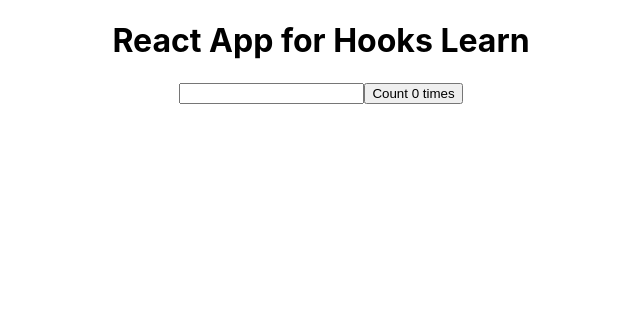
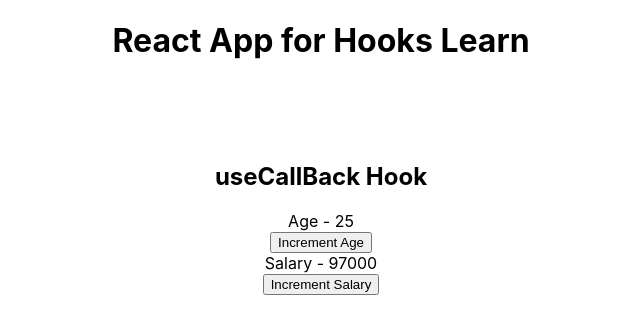
Before and after one commit to Mosharaf456/hooks-func-comp-reactjs-basic, a React (Create React App) app: page / in a window 1280 px wide. Shown: the top 334 px of the page, without its empty margins (319-959 px from the left). Built offline with nearby package versions, Linux system fonts and the light colour scheme.

Commit message:
ref why react

```diff
--- a/src/App.js
+++ b/src/App.js
@@ -50,7 +50,38 @@
             return state;
     }
 }
+/*
+React focuses on User Interface (UI). Respond user interaction and display or render the information on the UI.
+Web default programming language is JavaScript. React is a open source JavaScript library.It is built on pure or Vanilla JavaScript.
+React is a declarative, efficient for building user interfaces.
+React comes in 2013.
+Before we use JS,jquery to handle UI,user interaction.
+We didn,t reuse the code much like HTML, we write the same code again and again to built UI Ex. counters UI.
+To mange by using Vanilla JS, we use DOM manipulation, event handling, data fetching, data manipulation, etc.
+is quite complex for large scale applications.
+It is resolved by using React library. Reuse the code, easy to maintain, easy to test, easy to understand, easy to debug.
 
+Facebook Software Engineer Jordan Walke created React prototype called FaxJS in 2011.FN newsfeed and also instagram uses this in 2012.
+XHP-JS --php html component framework for PHP.
+In 2013 FaxJS was open sourced  renmaed as React.
+NETFLEX, INSTAGRAM, WHATSAPP, FACEBOOK, AIRBNB, UBER, NETFLIX, TWITTER, PAYPAL, DROPBOX, BBC, CASHAPP, etc uses React.
+
+Transpiler: Babel
+-- JSX syntax is not understood by the browser. It is a syntax extension for JavaScript.
+-- Babel is a transpiler that converts JSX code into JavaScript code that the browser can understand.
+-- Babel is a JavaScript compiler that converts ECMAScript 2015+ code into a backwards
+compatible version of JavaScript in current and older browsers or environments.
+-- Babel can convert JSX into JavaScript code that can be run in the browser.
+
+Variable interpolation: { variableValue }
+
+Component resuse with self contain functionality is the main benefits of React JUST CALLING THE COMPONENT NAME. <ComponentName /> or ComponentName()
+
+
+
+
+
+*/
 function App() {
   const [count, dispatch] = useReducer(reducer, initialState);
 
@@ -96,7 +127,7 @@
       {/* useEffect */}
       {/* <br /> */}
       {/* <br /> */}
-      <CounterEffectOne />
+      {/* <CounterEffectOne />  */}
 
       {/* <br /> */}
       {/* <HookMouse /> */}
@@ -145,7 +176,7 @@
       {/* <DatafetchingTwo /> */}
 
       {/* useCallback hook */}
-      {/* <ParentComponent /> */}
+      <ParentComponent />
 
       {/* useMemo hook */}
       <br />
```
